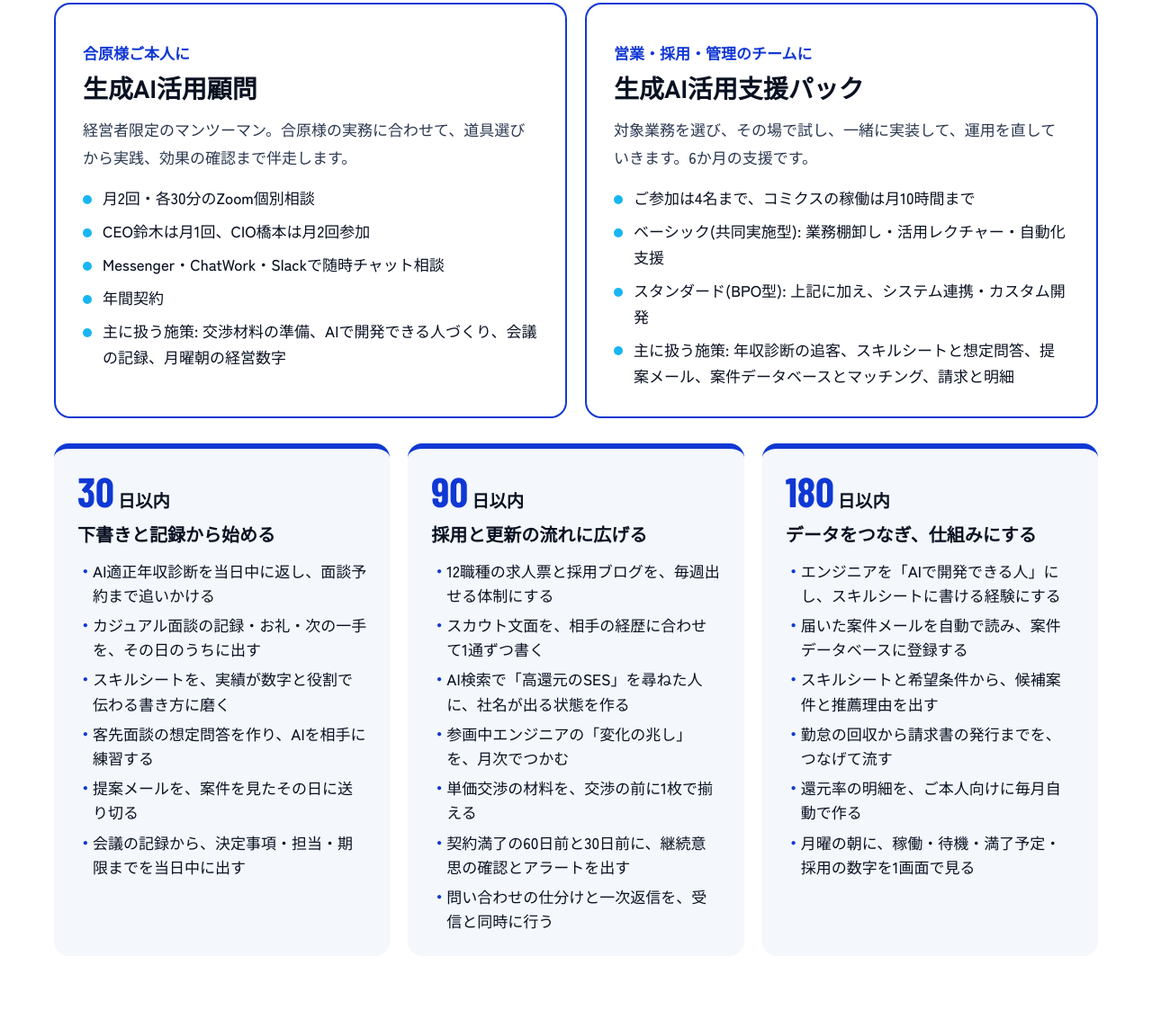
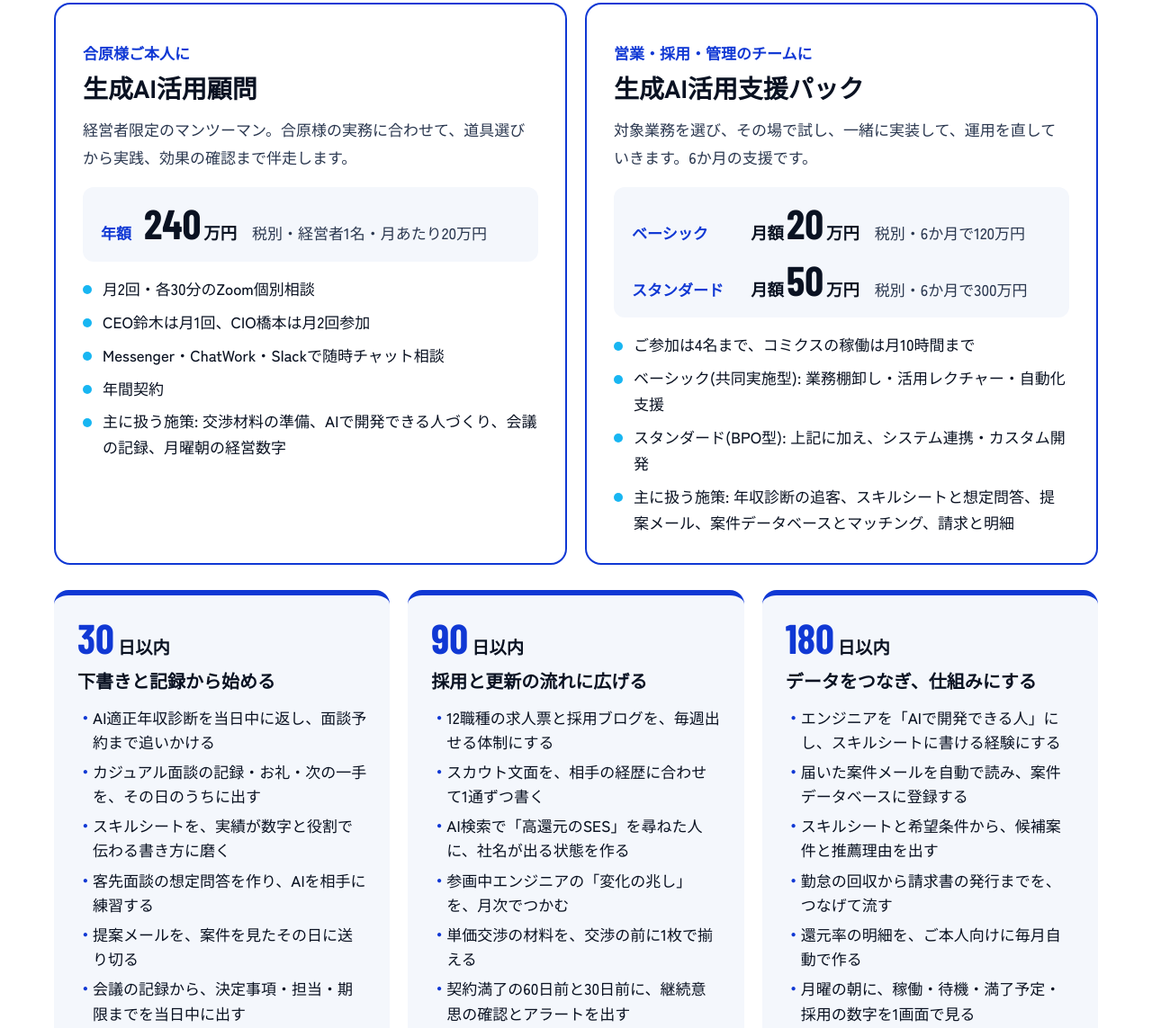
Before and after one commit to suzuki-commits/ignition-guild-ai-plan-20261126, a plain HTML site: page index.html in a window 1280 px wide. Shown: the part 9679-10822 px from the top of the page at 90% size. Drawn offline with nearby package versions, Linux system fonts and the light colour scheme.

Commit message:
Publish: 進め方の2メニューに料金(税別)を追記
Co-Authored-By: Claude Fable 5.2 <noreply@anthropic.com>

```diff
--- a/index.html
+++ b/index.html
@@ -901,6 +901,52 @@
         margin-top: 10px;
         font-size: 17px;
         color: var(--ink-soft);
+      }
+      .price {
+        margin-top: 18px;
+        background: var(--paper);
+        border-radius: 12px;
+        padding: 16px 20px;
+        display: grid;
+        gap: 12px;
+      }
+      .price-row {
+        display: grid;
+        grid-template-columns: 6.4em auto 1fr;
+        align-items: baseline;
+        gap: 2px 14px;
+      }
+      .solo {
+        grid-template-columns: auto auto 1fr;
+      }
+      .pl {
+        font-size: 17px;
+        font-weight: 900;
+        color: var(--flame);
+      }
+      .pv {
+        font-family: var(--num);
+        font-size: 46px;
+        font-weight: 700;
+        line-height: 1.05;
+        white-space: nowrap;
+      }
+      .pv i {
+        font-family: var(--jp);
+        font-style: normal;
+        font-size: 0.4em;
+        font-weight: 900;
+        margin: 0 3px;
+      }
+      .pn {
+        font-size: 17px;
+        line-height: 1.5;
+        color: var(--ink-soft);
+      }
+      @media (max-width: 720px) {
+        .price-row {
+          grid-template-columns: 1fr;
+        }
       }
       .svc ul {
         margin-top: 16px;
@@ -1635,6 +1681,13 @@
               <p>
                 経営者限定のマンツーマン。合原様の実務に合わせて、道具選びから実践、効果の確認まで伴走します。
               </p>
+              <div class="price">
+                <div class="price-row solo">
+                  <span class="pl">年額</span>
+                  <span class="pv">240<i>万円</i></span>
+                  <span class="pn">税別・経営者1名・月あたり20万円</span>
+                </div>
+              </div>
               <ul>
                 <li>月2回・各30分のZoom個別相談</li>
                 <li>CEO鈴木は月1回、CIO橋本は月2回参加</li>
@@ -1652,6 +1705,18 @@
               <p>
                 対象業務を選び、その場で試し、一緒に実装して、運用を直していきます。6か月の支援です。
               </p>
+              <div class="price">
+                <div class="price-row">
+                  <span class="pl">ベーシック</span>
+                  <span class="pv"><i>月額</i>20<i>万円</i></span>
+                  <span class="pn">税別・6か月で120万円</span>
+                </div>
+                <div class="price-row">
+                  <span class="pl">スタンダード</span>
+                  <span class="pv"><i>月額</i>50<i>万円</i></span>
+                  <span class="pn">税別・6か月で300万円</span>
+                </div>
+              </div>
               <ul>
                 <li>ご参加は4名まで、コミクスの稼働は月10時間まで</li>
                 <li>
@@ -1724,7 +1789,9 @@
           <li>
             試算・目安・想定メニューは仮定にもとづくもので、売上・採用・単価などの成果を保証するものではありません。
           </li>
-          <li>料金と契約条件は、明日のミーティングでご案内します。</li>
+          <li>
+            料金は税別で、2026年11月時点の当社メニューによります。契約条件の詳細は、明日のミーティングでご案内します。
+          </li>
         </ul>
       </div>
     </footer>
```
